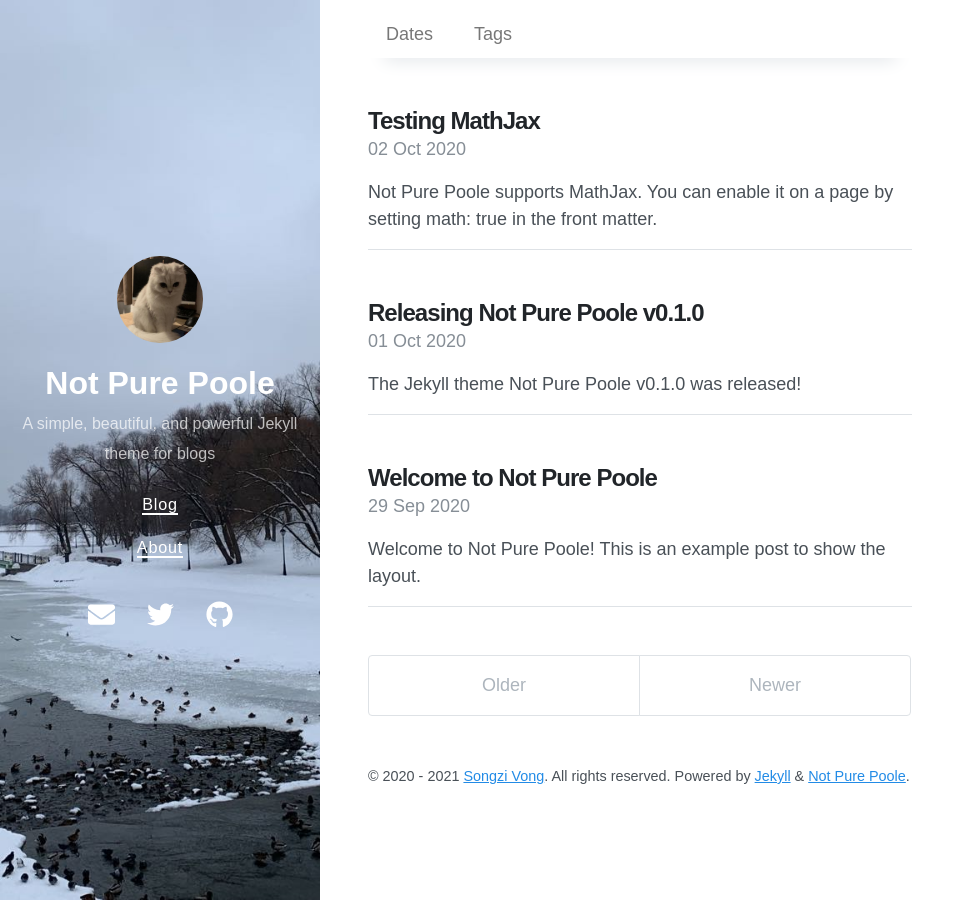
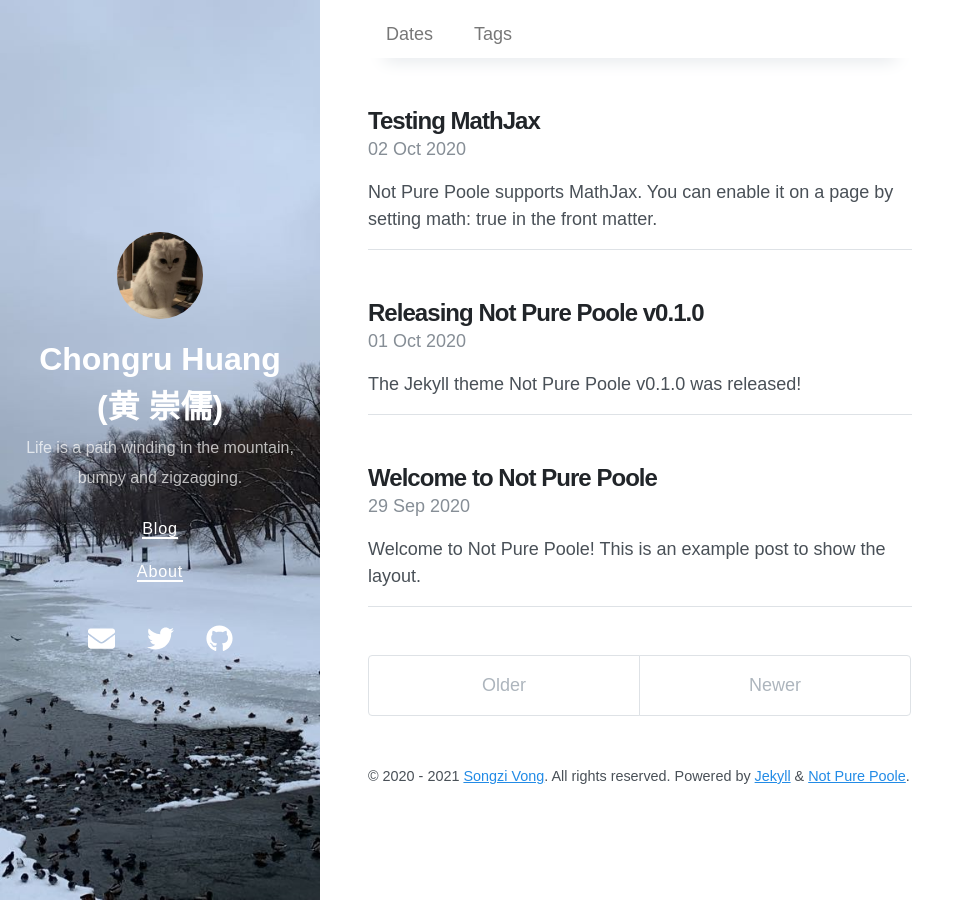
Before and after one commit to Chung-ju/Chung-ju.github.io, a Jekyll site: the page built from index.html, in a window 1280 px wide. Shown: the whole page, without its empty margins (0-975 px from the left). Built offline with Jekyll 4.4.1, drawn with Linux system fonts in a browser that asks for light colours; nearby versions of some CDN libraries; the list of posts is cut into pages by our own code; some of the changed lines change nothing that is shown.

Commit message:
Update _config.yml

```diff
--- a/_config.yml
+++ b/_config.yml
@@ -1,7 +1,7 @@
 # Setup
-title: Not Pure Poole
-description: A simple, beautiful, and powerful Jekyll theme for blogs
-url: https://vszhub.github.io
+title: Chongru Huang (黄 崇儒)
+description: Life is a path winding in the mountain, bumpy and zigzagging.
+url: https://cruise-c-r-huang.github.io/
 avatar: /avatar.jpeg
 paginate: 5
 permalink: pretty
@@ -29,14 +29,14 @@
 
 # Optimize Jekyl SEO Tag
 twitter:
-  username: vszhub
+  username: None
   card: summary
 logo: logo.png
 social:
-  name: Songzi Vong
+  name: None
   links:
-    - https://twitter.com/vszhub
-    - https://github.com/vszhub
+#    - https://twitter.com/vszhub
+#    - https://github.com/vszhub
 google_site_verification: xxxxx
 lang: en
 
@@ -55,5 +55,5 @@
 # Specify the author for blog posts
 author:
   name: Songzi Vong
-  url: https://github.com/vszhub/
-  email: vszhub@gmail.com
+  url: https://github.com/Cruise-C-R-Huang
+  email: chongruhuang@outlook.com
```
